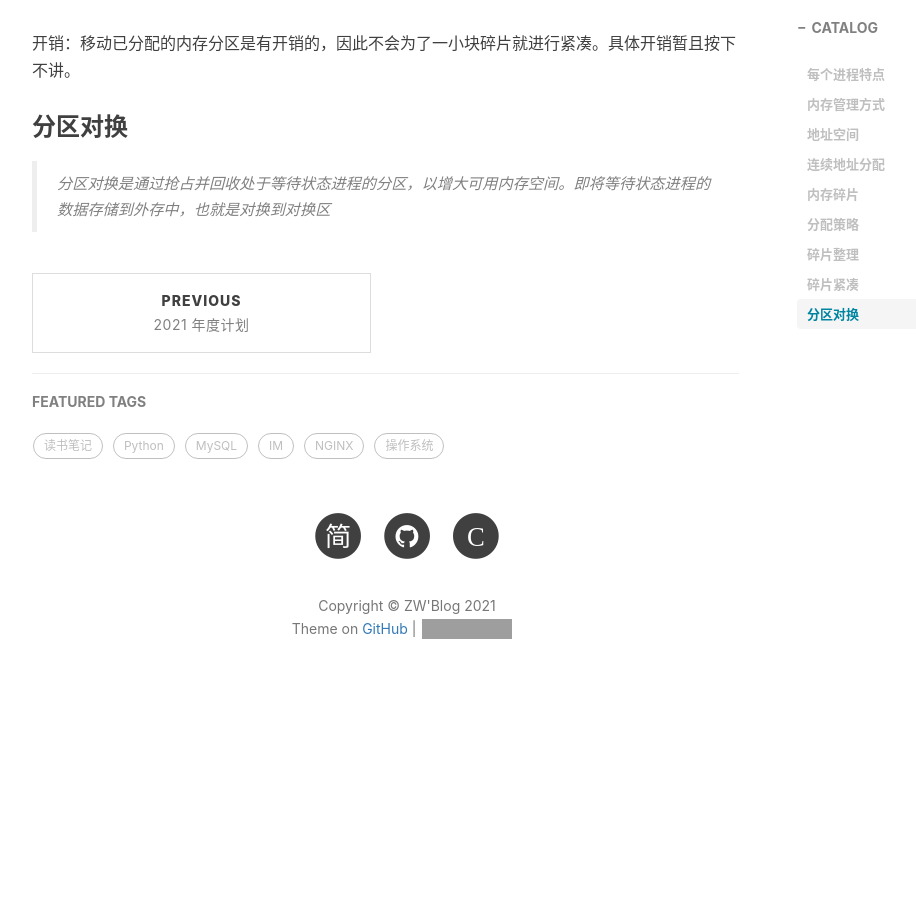
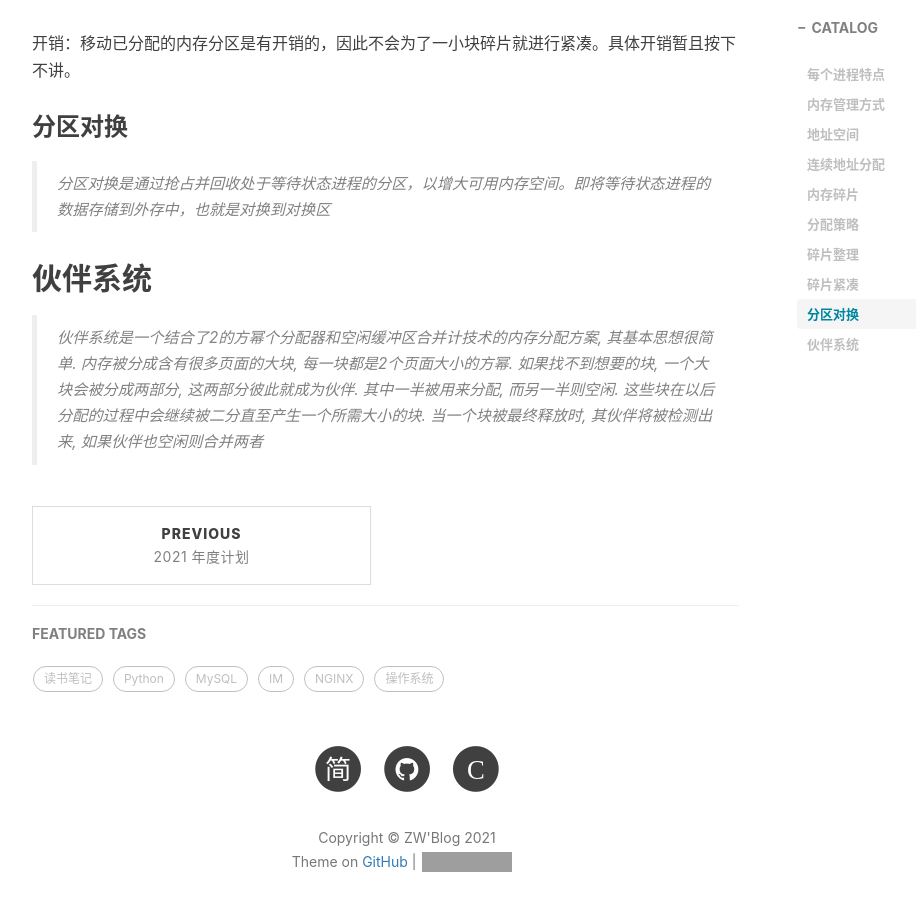
Before and after one commit to GitZW/gitzw.github.io, a Jekyll site: the page built from _posts/2021-02-28-操作系统笔记二.md, in a window 1280 px wide and 900 px high, scrolled down 2807 px. Shown: the whole window, without its empty margins (233-1149 px from the left). Built offline with Jekyll 4.4.1, drawn with Linux system fonts in a browser that asks for light colours; nearby versions of some CDN libraries; comment, search, counter and statistics services are not loaded; before the commit the page ends 3540 px from its top, so only the background shows below that; grey boxes are pictures that could not be loaded.

Commit message:
操作系统(二) 内存管理

```diff
--- a/_posts/2021-02-28-操作系统笔记二.md
+++ b/_posts/2021-02-28-操作系统笔记二.md
@@ -83,3 +83,7 @@ CPU控制逻辑给总线发送物理地址请求。
 
 ### 分区对换
 >分区对换是通过抢占并回收处于等待状态进程的分区，以增大可用内存空间。即将等待状态进程的数据存储到外存中，也就是对换到对换区
+
+
+## 伙伴系统
+>伙伴系统是一个结合了2的方幂个分配器和空闲缓冲区合并计技术的内存分配方案, 其基本思想很简单. 内存被分成含有很多页面的大块, 每一块都是2个页面大小的方幂. 如果找不到想要的块, 一个大块会被分成两部分, 这两部分彼此就成为伙伴. 其中一半被用来分配, 而另一半则空闲. 这些块在以后分配的过程中会继续被二分直至产生一个所需大小的块. 当一个块被最终释放时, 其伙伴将被检测出来, 如果伙伴也空闲则合并两者
```
